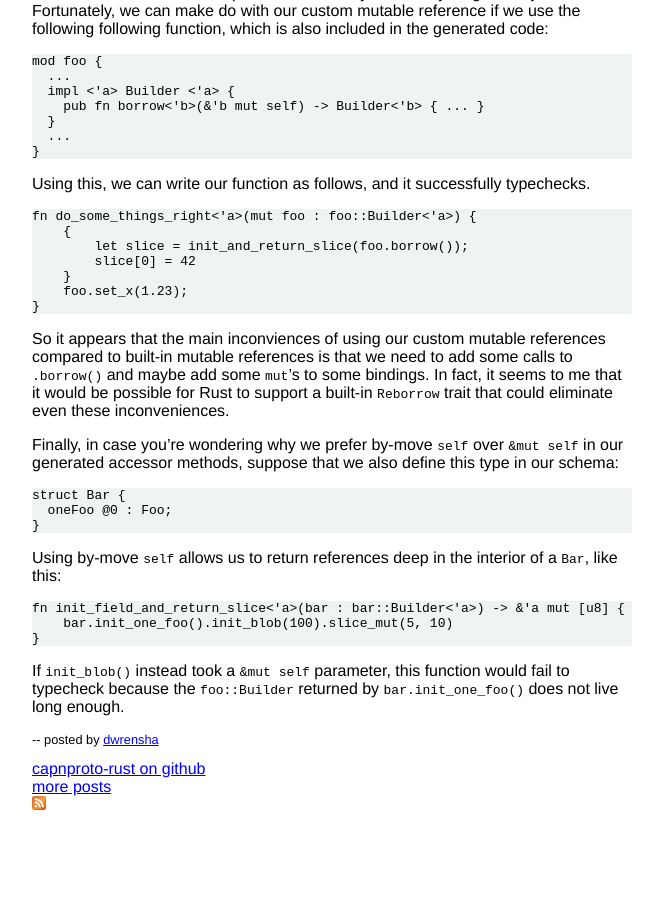
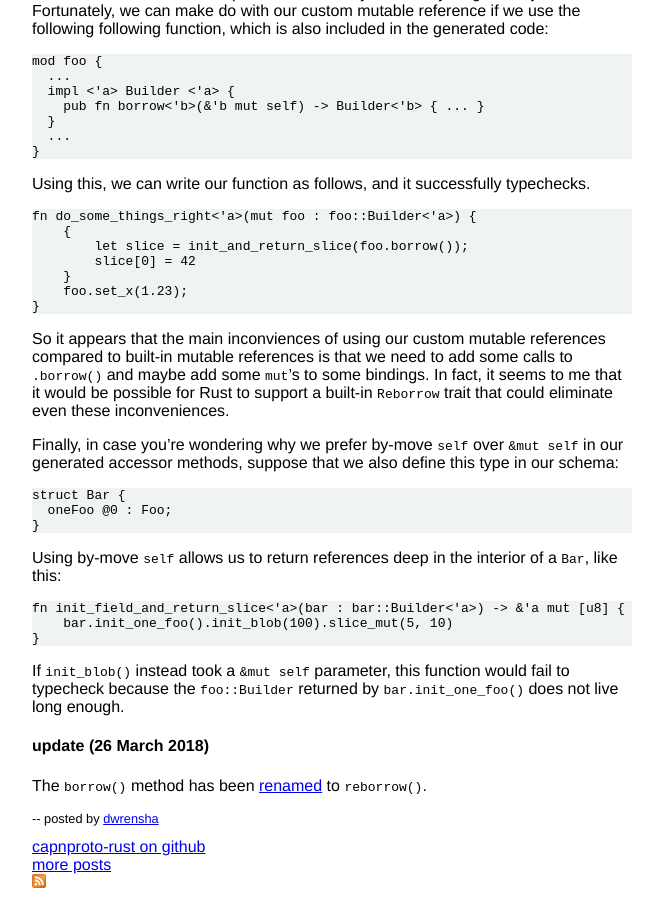
Before and after one commit to capnproto/capnproto-rust, a Jekyll site: the page built from blog/_posts/2014-12-27-custom-mutable-references.md, in a window 1280 px wide and 900 px high, scrolled down 1422 px. Shown: the whole window, without its empty margins (308-971 px from the left). Built offline with Jekyll 4.4.1, drawn with Linux system fonts in a browser that asks for light colours; before the commit the page ends 2244 px from its top, so only the background shows below that.

Commit message:
add update to old borrow() blog post

```diff
--- a/blog/_posts/2014-12-27-custom-mutable-references.md
+++ b/blog/_posts/2014-12-27-custom-mutable-references.md
@@ -180,3 +180,7 @@ fn init_field_and_return_slice<'a>(bar : bar::Builder<'a>) -> &'a mut [u8] {
 
 If `init_blob()` instead took a `&mut self` parameter, this function would fail to typecheck
 because the `foo::Builder` returned by `bar.init_one_foo()` does not live long enough.
+
+#### update (26 March 2018) <a name="update"></a>
+The `borrow()` method has been [renamed](https://github.com/capnproto/capnproto-rust/pull/91/commits/aafa9514c7ff37b0702d45b42bd129d6e39e99c8)
+to `reborrow()`.
```
